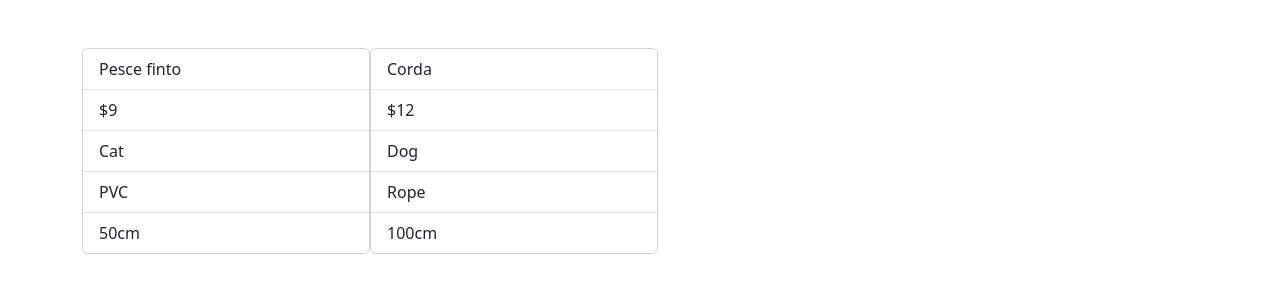
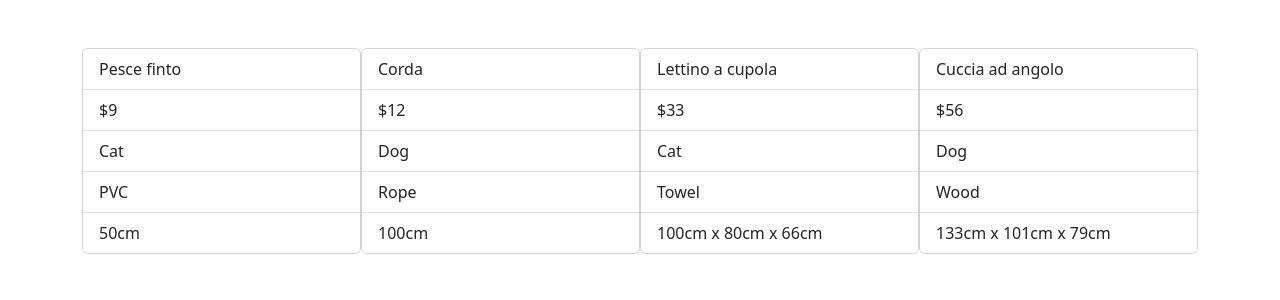
Before and after one commit to Domenic0Ferrari/php-oop-2, a PHP site: page / in a window 1280 px wide. Shown: the top 300 px of the page. Run offline with PHP 8.4, Linux system fonts and the light colour scheme.

```diff
--- /dev/null
+++ b/Models/Foods.php
@@ -0,0 +1 @@
+<?php
--- /dev/null
+++ b/Models/Kennels.php
@@ -0,0 +1,14 @@
+<?php
+class Kennels extends Products
+{
+    public string $materials;
+    public string $size;
+    // COSTRUTTORE
+    public function __construct(string $name, int $price, string $categories, string $materials, string $size)
+    {
+        $this->materials = $materials;
+        $this->size = $size;
+        // COSTRUTTORE DEL GENITORE
+        parent::__construct($name, $price, $categories);
+    }
+}
--- a/db.php
+++ b/db.php
@@ -1,5 +1,7 @@
 <?php
 $products = [
     new Toys('Pesce finto', 9, 'Cat', 'PVC', '50cm'),
-    new Toys('Corda', 12, 'Dog',  'Rope', '100cm',),
+    new Toys('Corda', 12, 'Dog', 'Rope', '100cm'),
+    new Kennels('Lettino a cupola', 33, 'Cat', 'Towel', '100cm x 80cm x 66cm'),
+    new Kennels('Cuccia ad angolo', 56, 'Dog', 'Wood', '133cm x 101cm x 79cm')
 ];
--- a/index.php
+++ b/index.php
@@ -1,6 +1,7 @@
 <?php
 include __DIR__ . '/Models/Products.php';
 include __DIR__ . '/Models/Toys.php';
+include __DIR__ . '/Models/Kennels.php';
 include __DIR__ . '/db.php';
 ?>
 
```
